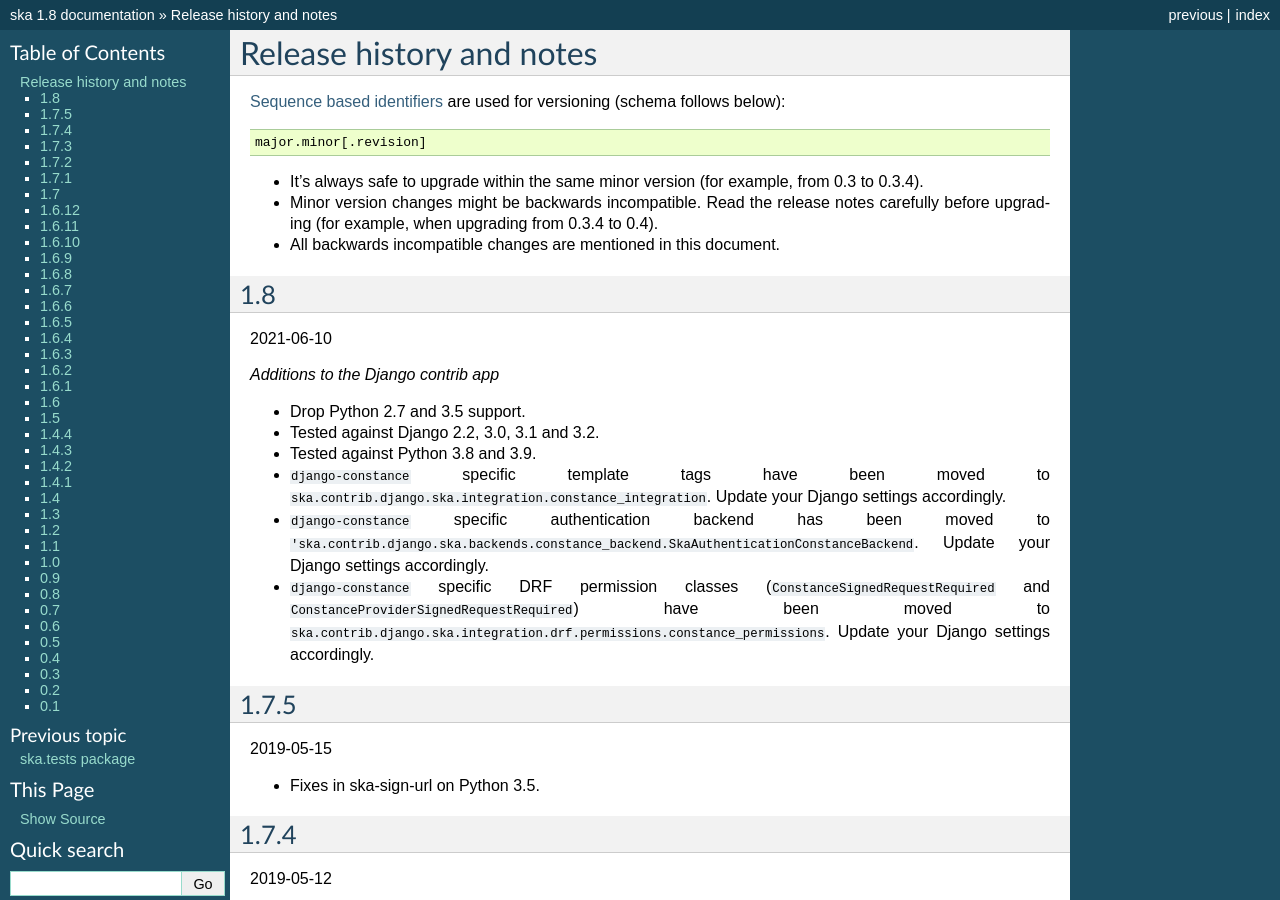
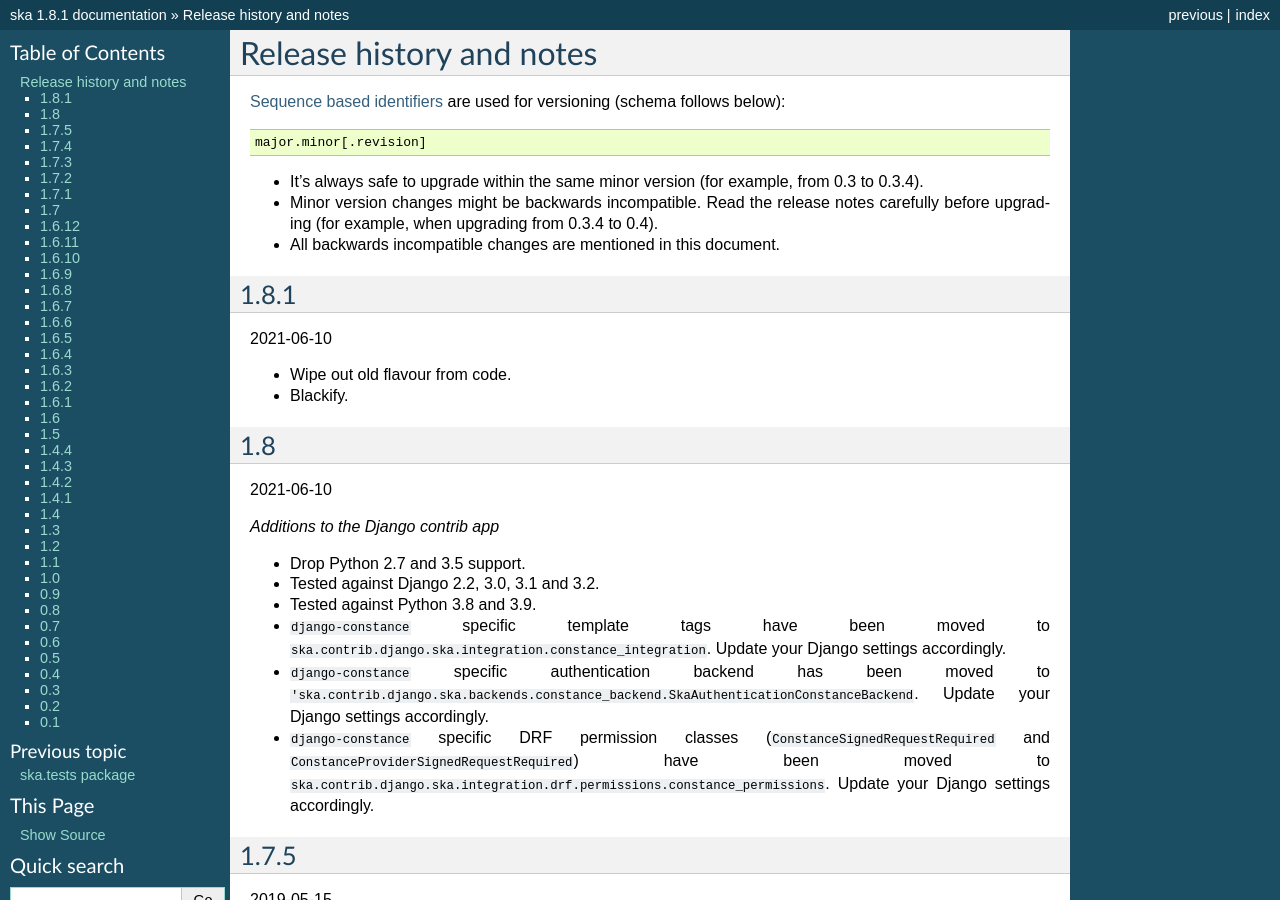
Before and after one commit to barseghyanartur/ska, a Sphinx documentation site: the page built from docs/changelog.rst, in a window 1280 px wide and 900 px high. Built offline with Sphinx 7.4.7, drawn with Linux system fonts in a browser that asks for light colours; pages that are not in the unit, such as notebooks, are missing from menus; some of the changed text lies outside the part shown.

Commit message:
Prepare 1.8.1

```diff
--- a/docs/changelog.rst
+++ b/docs/changelog.rst
@@ -14,6 +14,13 @@ are used for versioning (schema follows below):
   release notes carefully before upgrading (for example, when upgrading from
   0.3.4 to 0.4).
 - All backwards incompatible changes are mentioned in this document.
+
+1.8.1
+-----
+2021-06-10
+
+- Wipe out old flavour from code.
+- Blackify.
 
 1.8
 ---
--- a/setup.py
+++ b/setup.py
@@ -6,7 +6,7 @@ try:
 except:
     readme = ""
 
-version = "1.8"
+version = "1.8.1"
 
 exec_dirs = [
     "src/ska/bin/",
--- a/src/ska/__init__.py
+++ b/src/ska/__init__.py
@@ -26,7 +26,7 @@ from .shortcuts import (
 from .utils import RequestHelper
 
 __title__ = "ska"
-__version__ = "1.8"
+__version__ = "1.8.1"
 __author__ = "Artur Barseghyan <artur.barseghyan@gmail.com>"
 __copyright__ = "2013-2021 Artur Barseghyan"
 __license__ = "GPL 2.0/LGPL 2.1"
```
Also changed, not shown: CHANGELOG.rst (+7 -0 lines).
